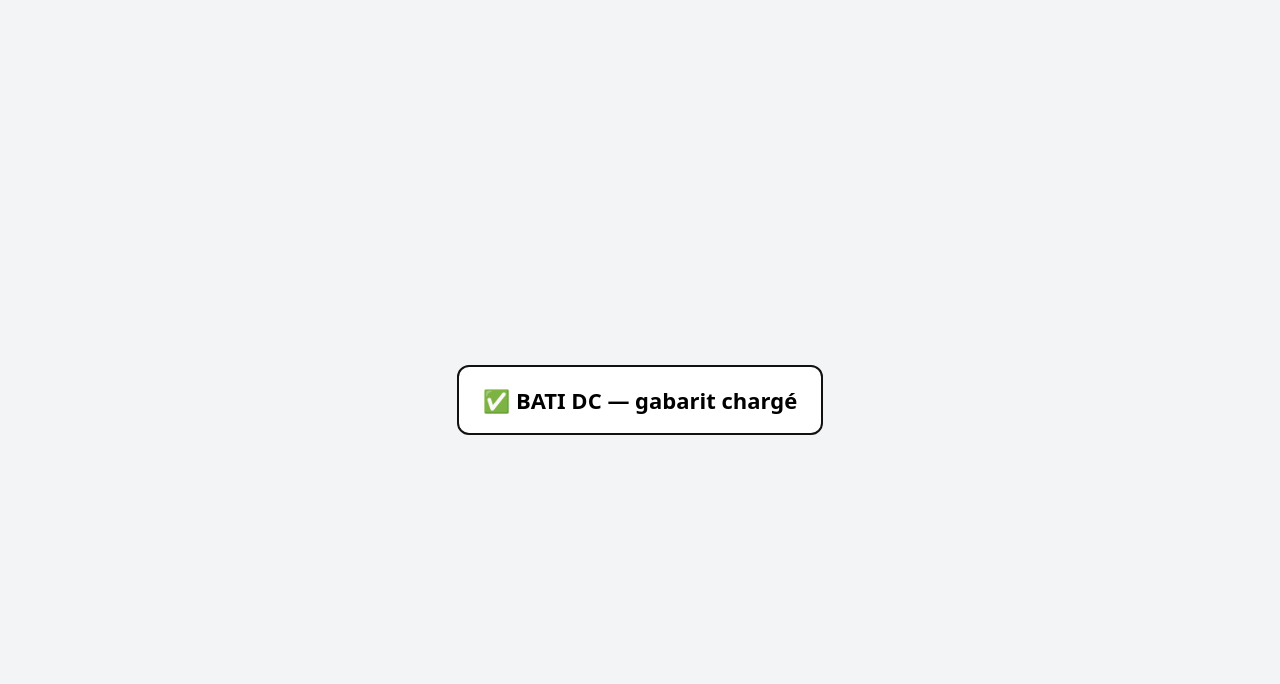
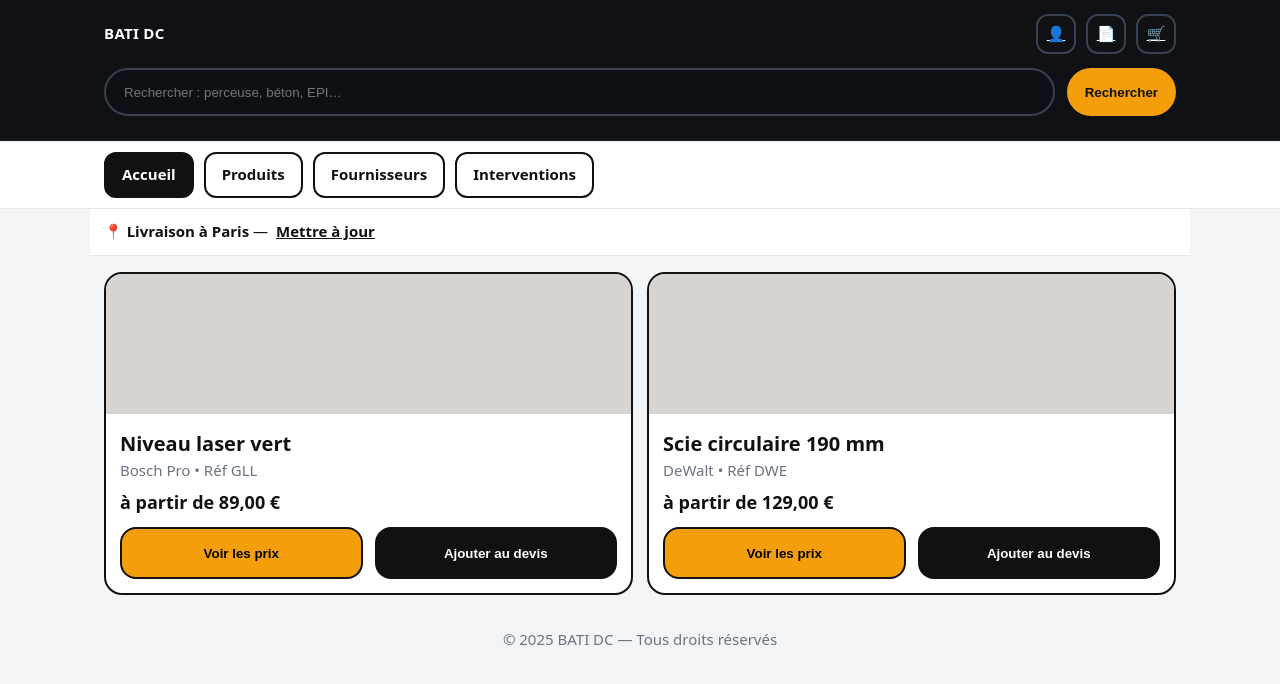
Before and after one commit to brayoun07-png/BATI-DC, a plain HTML site: page index.html in a window 1280 px wide. Drawn offline with Linux system fonts and the light colour scheme.

Commit message:
Update index.html

```diff
--- a/index.html
+++ b/index.html
@@ -1,30 +1,120 @@
-<!DOCTYPE html>
+<!doctype html>
 <html lang="fr">
 <head>
-  <meta charset="utf-8">
+  <meta charset="utf-8" />
   <title>BATI DC</title>
-  <meta name="viewport" content="width=device-width, initial-scale=1">
+  <meta name="viewport" content="width=device-width, initial-scale=1" />
+
+  <!-- ⬇️ GARDE TOUT ce CSS entre <style> et </style> -->
   <style>
-    body {
-      margin:0;
-      min-height:100vh;
-      display:flex;
-      justify-content:center;
-      align-items:center;
-      background:#f3f4f6;
-      font:700 22px/1.2 system-ui, -apple-system, Segoe UI, Roboto, Arial;
-    }
-    .box {
-      padding:20px 24px;
-      border:2px solid #111;
-      border-radius:12px;
-      background:#fff;
-    }
+    :root{--bg:#f3f4f6;--ink:#0b0b0c;--muted:#6b7280;--card:#fff;--border:#111;--accent:#f59e0b;--dark:#0f1115}
+    *{box-sizing:border-box}
+    body{margin:0;font:15px/1.45 system-ui,-apple-system,Segoe UI,Roboto,Arial;background:var(--bg);color:#111}
+    /* Top bar */
+    .appbar{position:sticky;top:0;z-index:30;background:var(--dark);color:#fff;border-bottom:1px solid #1f2937}
+    .bar{max-width:1100px;margin:auto;padding:14px;display:grid;grid-template-columns:auto 1fr auto;gap:12px;align-items:center}
+    .brand{font-weight:800;letter-spacing:.3px}
+    .icons{display:flex;gap:10px}
+    .iconbtn{width:40px;height:40px;border-radius:12px;background:transparent;border:2px solid #374151;display:grid;place-items:center;color:#fff}
+    /* Search */
+    .searchrow{max-width:1100px;margin:0 auto 10px;padding:0 14px 14px}
+    .searchbox{display:grid;grid-template-columns:1fr auto;gap:12px}
+    .input{height:48px;border-radius:24px;border:2px solid #374151;background:#0d1116;color:#e5e7eb;padding:0 18px}
+    .cta{height:48px;padding:0 18px;border:0;border-radius:24px;background:var(--accent);color:#111;font-weight:800;cursor:pointer}
+    /* Tabs */
+    .tabs-wrap{background:#fff;border-top:1px solid #e5e7eb;border-bottom:1px solid #e5e7eb;position:sticky;top:96px;z-index:25}
+    @media (max-width:680px){.tabs-wrap{top:102px}}
+    .tabs{max-width:1100px;margin:auto;padding:10px 14px;display:flex;gap:10px;overflow:auto}
+    .tab{padding:10px 16px;border:2px solid var(--border);border-radius:12px;background:#fff;font-weight:700;text-decoration:none;color:inherit}
+    .tab.active{background:#111;color:#fff}
+    /* Location */
+    .loc{max-width:1100px;margin:0 auto;padding:12px 14px;background:#fff;border-bottom:1px solid #e5e7eb;display:flex;gap:8px;align-items:center}
+    .loc a{color:#111;font-weight:700;text-decoration:underline}
+    /* Content + cards */
+    .wrap{max-width:1100px;margin:16px auto;padding:0 14px}
+    .grid{display:grid;gap:14px}
+    @media (min-width:720px){.grid{grid-template-columns:repeat(2,1fr)}}
+    .card{background:#fff;border:2px solid var(--border);border-radius:18px;overflow:hidden}
+    .thumb{height:140px;background:#d6d3d1}
+    .body{padding:14px}
+    .title{font-weight:800;font-size:20px;line-height:1.2;margin:4px 0}
+    .sub{color:#6b7280;margin-bottom:8px}
+    .price{font-weight:900;font-size:18px;margin:6px 0 12px}
+    .actions{display:flex;gap:12px}
+    .pill{flex:1;display:grid;place-items:center;height:52px;border-radius:16px;font-weight:800;cursor:pointer;border:2px solid var(--border)}
+    .pill.primary{background:var(--accent)}
+    .pill.dark{background:#111;color:#fff}
+    .footer{max-width:1100px;margin:18px auto 30px;padding:16px 14px;color:#6b7280;text-align:center}
   </style>
 </head>
 <body>
-  <div class="box">
-    ✅ BATI DC — gabarit chargé
+
+  <!-- Barre haute -->
+  <div class="appbar">
+    <div class="bar">
+      <div class="brand">BATI DC</div>
+      <div></div>
+      <div class="icons">
+        <a class="iconbtn" href="#" title="Compte">👤</a>
+        <a class="iconbtn" href="#" title="Devis">📄</a>
+        <a class="iconbtn" href="#" title="Panier">🛒</a>
+      </div>
+    </div>
+    <div class="searchrow">
+      <div class="searchbox">
+        <input class="input" type="search" placeholder="Rechercher : perceuse, béton, EPI…">
+        <button class="cta">Rechercher</button>
+      </div>
+    </div>
   </div>
+
+  <!-- Onglets -->
+  <div class="tabs-wrap">
+    <div class="tabs">
+      <a class="tab active" href="#">Accueil</a>
+      <a class="tab" href="#">Produits</a>
+      <a class="tab" href="#">Fournisseurs</a>
+      <a class="tab" href="#">Interventions</a>
+    </div>
+  </div>
+
+  <!-- Bandeau localisation -->
+  <div class="loc">
+    <span>📍 <strong>Livraison à Paris</strong> —</span>
+    <a href="#">Mettre à jour</a>
+  </div>
+
+  <!-- Cartes exemple -->
+  <div class="wrap">
+    <div class="grid">
+      <article class="card">
+        <div class="thumb"></div>
+        <div class="body">
+          <h3 class="title">Niveau laser vert</h3>
+          <div class="sub">Bosch Pro • Réf GLL</div>
+          <div class="price">à partir de <strong>89,00 €</strong></div>
+          <div class="actions">
+            <button class="pill primary">Voir les prix</button>
+            <button class="pill dark">Ajouter au devis</button>
+          </div>
+        </div>
+      </article>
+
+      <article class="card">
+        <div class="thumb"></div>
+        <div class="body">
+          <h3 class="title">Scie circulaire 190&nbsp;mm</h3>
+          <div class="sub">DeWalt • Réf DWE</div>
+          <div class="price">à partir de <strong>129,00 €</strong></div>
+          <div class="actions">
+            <button class="pill primary">Voir les prix</button>
+            <button class="pill dark">Ajouter au devis</button>
+          </div>
+        </div>
+      </article>
+    </div>
+  </div>
+
+  <div class="footer">© 2025 BATI DC — Tous droits réservés</div>
 </body>
 </html>
```
